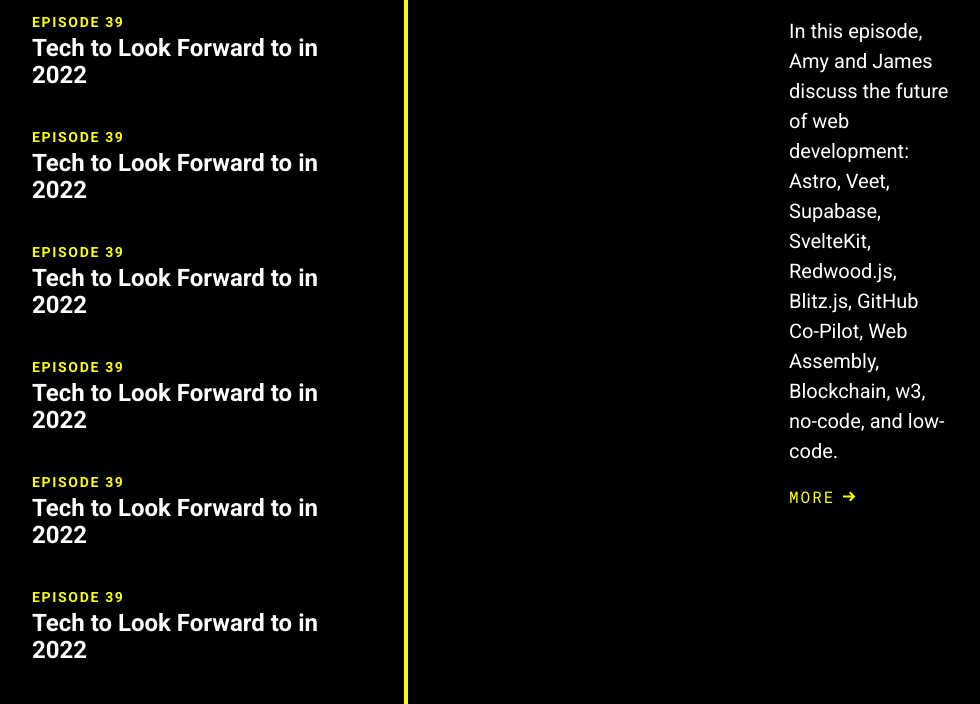
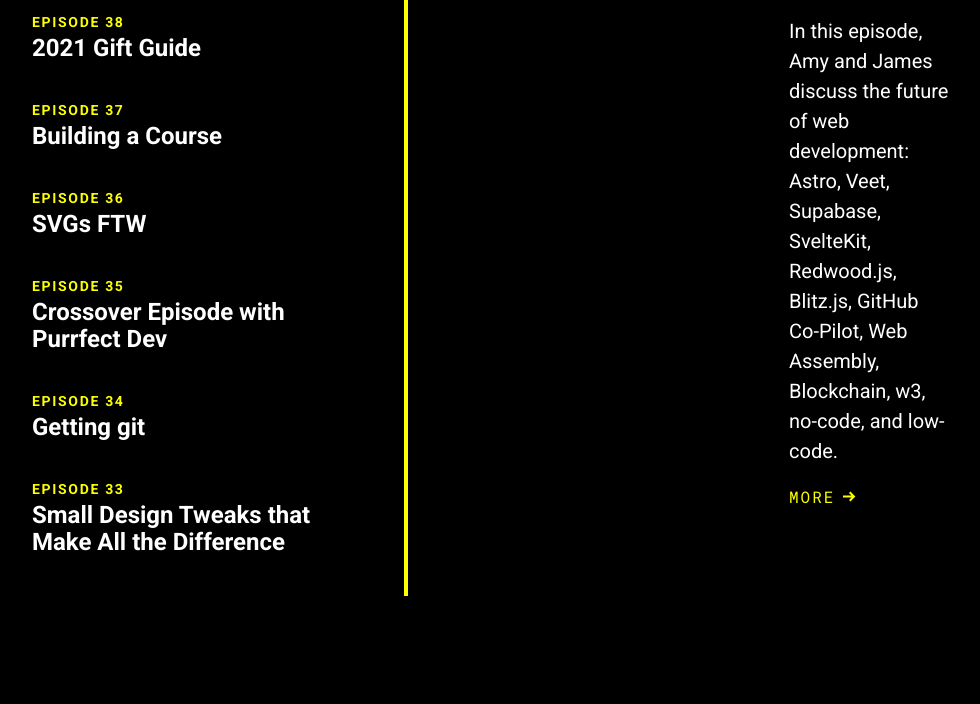
Before and after one commit to mreed4/advent-21-tabbed-content, a plain HTML site: page index.html in a window 1280 px wide. Shown: the part 359-1063 px from the top of the page, without its empty margins (168-1148 px from the left). After the commit the page ends 955 px from the top, so only its background shows below. Drawn offline with Linux system fonts and the light colour scheme.

Commit message:
Pull episodes from data structure

```diff
--- a/app.js
+++ b/app.js
@@ -1,5 +1,33 @@
 import { episodes } from "./data.js";
 
-const tabsUl = document.querySelector("#tabs");
+(function init() {
+  console.log("init");
+  renderEpisodes();
+})();
 
-(function init() {})();
+function renderEpisodes() {
+  /* */
+  const episodesUl = document.querySelector("#episodes");
+
+  episodes.forEach((episode, i) => {
+    /* */
+    const episodeLi = buildEpisode(episode, i);
+    episodesUl.appendChild(episodeLi);
+  });
+}
+
+function buildEpisode(episode, i) {
+  const episodeLi = document.createElement("li");
+
+  if (i === 0) {
+    episodeLi.classList.add("selected");
+  }
+
+  episodeLi.innerHTML = `
+    <a href="#">
+      <div class="episode">Episode ${episode.id}</div>
+      <div class="title">${episode.title}</div>
+    </a>`;
+
+  return episodeLi;
+}
--- a/index.html
+++ b/index.html
@@ -12,56 +12,7 @@
     <div class="wrapper">
       <aside>
         <a href="http://compressed.fm" target="_blank"><img src="./images/logo.svg" alt="Compressed.fm" /></a>
-        <ul id="tabs">
-          <li class="selected">
-            <a href="#">
-              <div class="episode">Episode 39</div>
-              <div class="title">Tech to Look Forward to in 2022</div>
-            </a>
-          </li>
-
-          <li>
-            <a href="#">
-              <div class="episode">Episode 39</div>
-              <div class="title">Tech to Look Forward to in 2022</div>
-            </a>
-          </li>
-
-          <li>
-            <a href="#">
-              <div class="episode">Episode 39</div>
-              <div class="title">Tech to Look Forward to in 2022</div>
-            </a>
-          </li>
-
-          <li>
-            <a href="#">
-              <div class="episode">Episode 39</div>
-              <div class="title">Tech to Look Forward to in 2022</div>
-            </a>
-          </li>
-
-          <li>
-            <a href="#">
-              <div class="episode">Episode 39</div>
-              <div class="title">Tech to Look Forward to in 2022</div>
-            </a>
-          </li>
-
-          <li>
-            <a href="#">
-              <div class="episode">Episode 39</div>
-              <div class="title">Tech to Look Forward to in 2022</div>
-            </a>
-          </li>
-
-          <li>
-            <a href="#">
-              <div class="episode">Episode 39</div>
-              <div class="title">Tech to Look Forward to in 2022</div>
-            </a>
-          </li>
-        </ul>
+        <ul id="episodes"></ul>
       </aside>
 
       <main>
```
